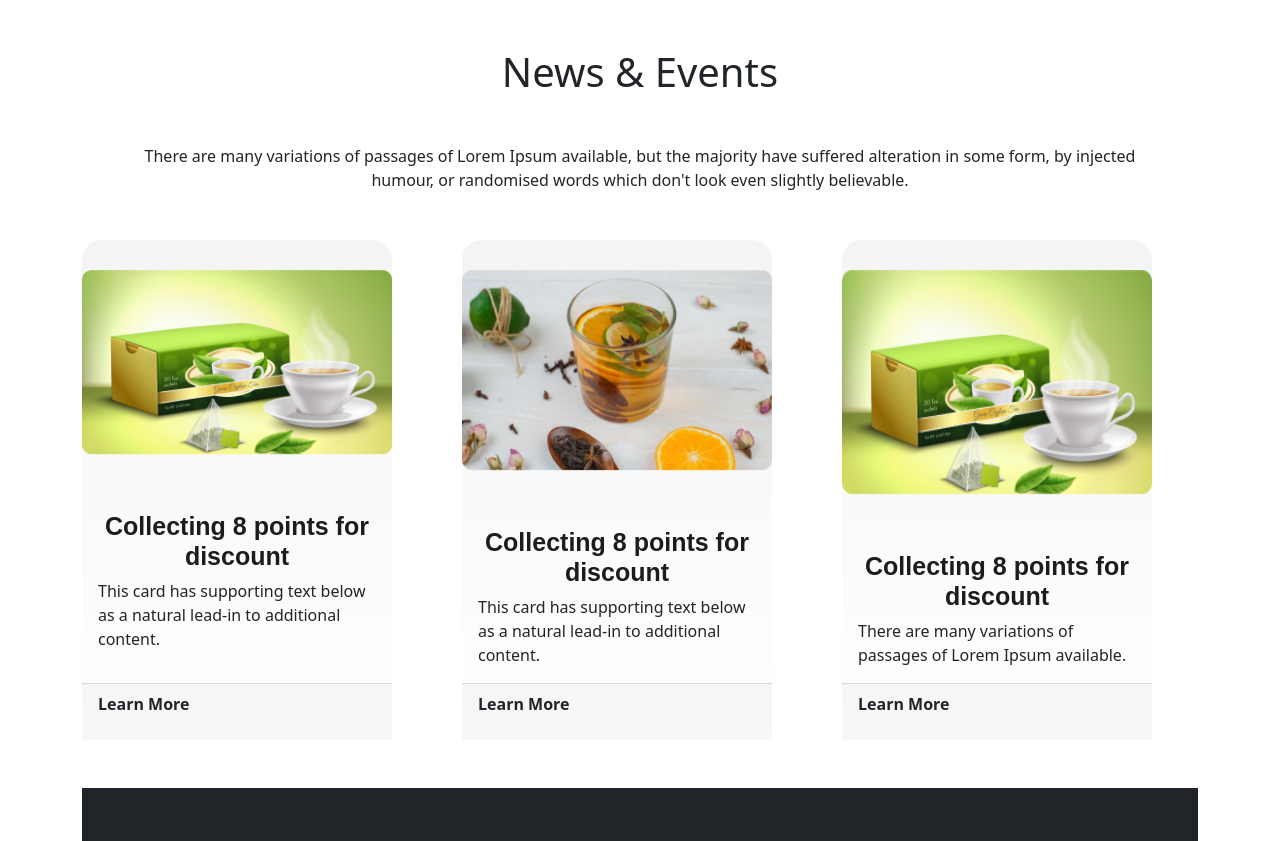
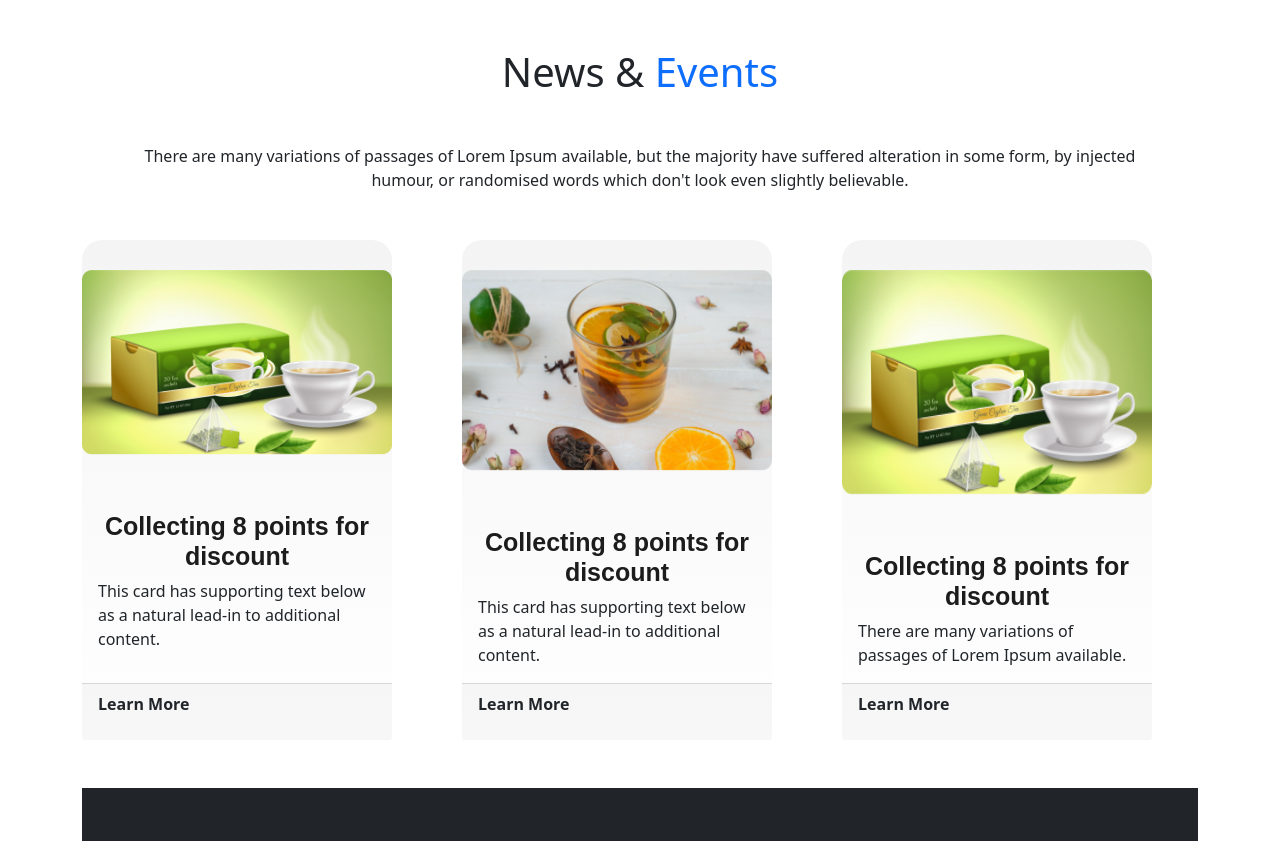
Before and after one commit to Ferdousemon/Tea-house-project, a plain HTML site: page index.html in a window 1280 px wide. Shown: the part 2306-3147 px from the top of the page. Drawn offline with nearby package versions, Linux system fonts and the light colour scheme.

Commit message:
changed text 30oct

```diff
--- a/index.html
+++ b/index.html
@@ -197,7 +197,7 @@
        <!-- news & events  -->
        <section class="mt-5">
         <div>
-          <h1 class="text-center">News & Events</h1>
+          <h1 class="text-center">News & <span class="text-primary">Events</span></h1>
           <p class="text-center m-5">There are many variations of passages of Lorem Ipsum available, but the majority have suffered alteration in some form, by injected humour, or randomised words which don't look even slightly believable. </p>
         </div>
         <!-- card  -->
```
